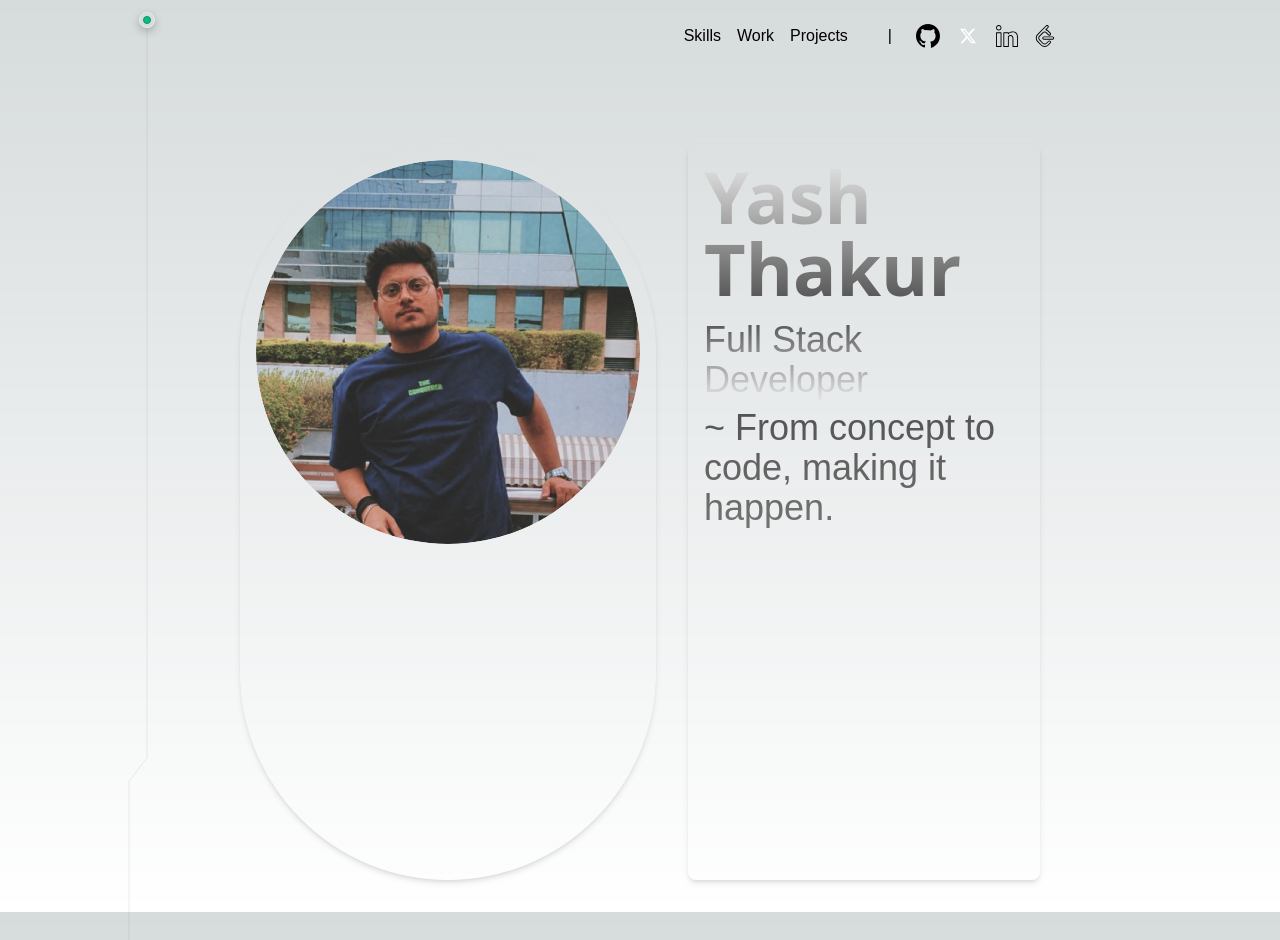
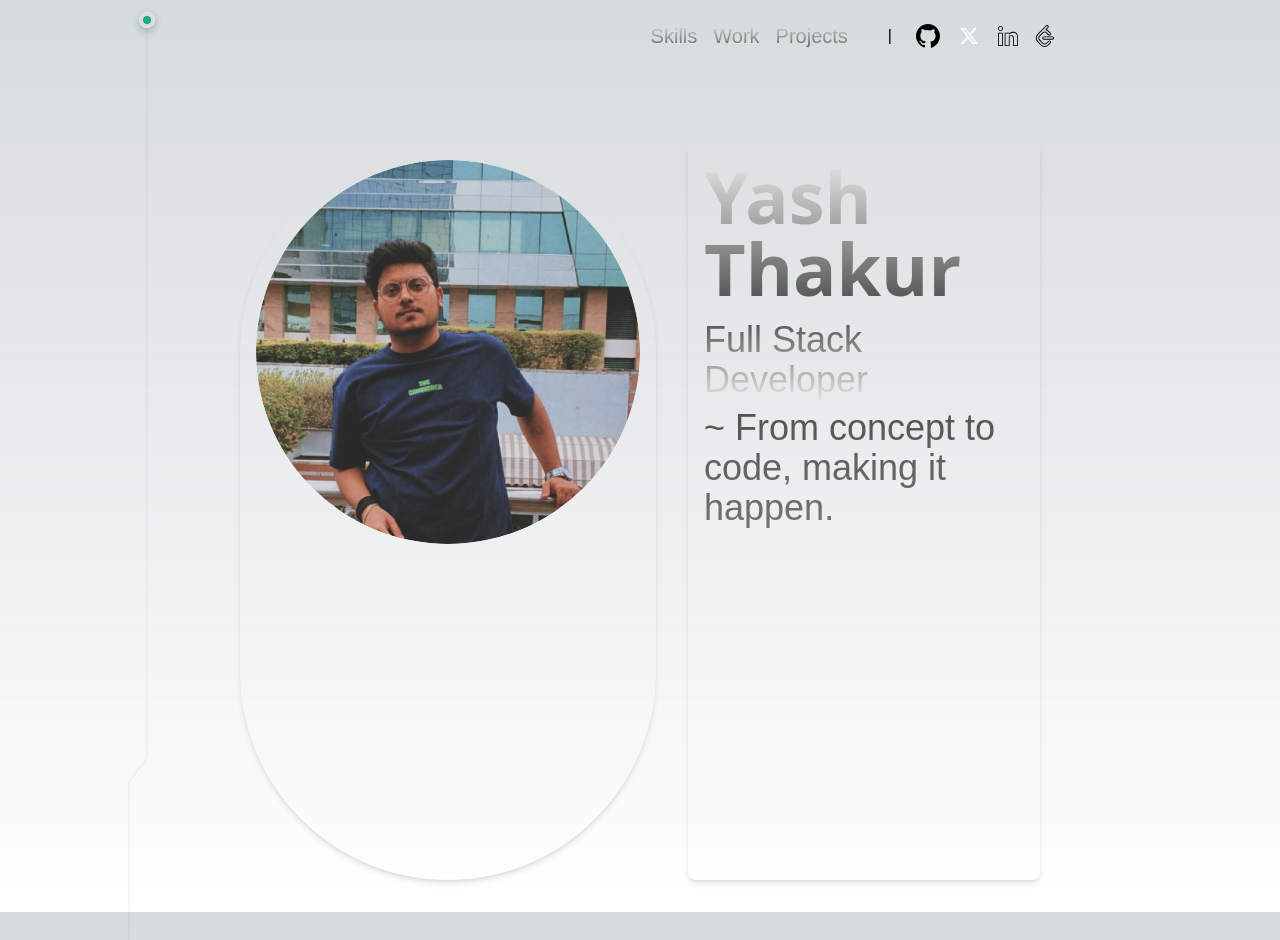
Before and after one commit to sincerelyyyash/portfolio, a Next.js app: page / in a window 1280 px wide. Built offline with nearby package versions, Linux system fonts and the light colour scheme; a web font is replaced by a local one.

Commit message:
Navbar complete

```diff
--- a/components/Navbar.tsx
+++ b/components/Navbar.tsx
@@ -8,7 +8,8 @@ export function Navbar() {
         {/*   Yash Thakur */}
       </div>
       <div className='flex items-center space-x-8'>
-        <div className='flex space-x-4'>
+        <div className='flex space-x-4 bg-clip-text text-transparent text-xl
+          bg-gradient-to-b from-neutral-200 to-neutral-600 '>
           <div>Skills</div>
           <div>Work</div>
           <div>Projects</div>
@@ -44,7 +45,7 @@ function LeetCodeIcon() {
 
 function TwitterIcon() {
   return (
-    <svg xmlns="http://www.w3.org/2000/svg" width="24" height="24" viewBox="0 0 512 512" fill="currentColor">
+    <svg xmlns="http://www.w3.org/2000/svg" width="26" height="26" viewBox="0 0 512 512" fill="currentColor">
       <path fill="#fff" d="M355.904 100H408.832L293.2 232.16L429.232 412H322.72L239.296 302.928L143.84 412H90.8805L214.56 270.64L84.0645 100H193.28L268.688 199.696L355.904 100ZM337.328 380.32H366.656L177.344 130.016H145.872L337.328 380.32Z"></path>
     </svg>
   );
@@ -52,7 +53,7 @@ function TwitterIcon() {
 
 function LinkedInIcon() {
   return (
-    <svg xmlns="http://www.w3.org/2000/svg" width="22" height="22" viewBox="0 0 24 24" fill="currentColor">
+    <svg xmlns="http://www.w3.org/2000/svg" width="20" height="20" viewBox="0 0 24 24" fill="currentColor">
       <path d="M3 6.002c-1.654 0-3-1.346-3-3s1.346-3 3-3 3 1.346 3 3-1.346 3-3 3zm0-5c-1.103 0-2 .897-2 2s.897 2 2 2 2-.897 2-2-.897-2-2-2zM5.5 24.002h-5a.5.5 0 0 1-.5-.5v-15a.5.5 0 0 1 .5-.5h5a.5.5 0 0 1 .5.5v15a.5.5 0 0 1-.5.5zm-4.5-1h4v-14H1v14zM23.5 24.002h-5a.5.5 0 0 1-.5-.5v-9c0-1.135-.473-1.987-1.299-2.336-.853-.362-1.894-.14-2.701.556v10.78a.5.5 0 0 1-.5.5h-5a.5.5 0 0 1-.5-.5v-15a.5.5 0 0 1 .5-.5h5a.5.5 0 0 1 .484.375c1.604-1.154 4.276-1.796 6.413-1.064 1.613.553 3.546 2.073 3.603 6.183v10.007a.5.5 0 0 1-.5.499zm-4.5-1h4v-9.5c-.038-2.785-1.051-4.601-2.927-5.243-2.33-.798-5.266.407-6.183 1.555a.501.501 0 0 1-.89-.312v-.5H9v14h4v-10.5a.5.5 0 0 1 .151-.358c1.118-1.086 2.667-1.436 3.939-.899 1.214.514 1.91 1.701 1.909 3.257v8.5z"></path>
     </svg>
   );
```
